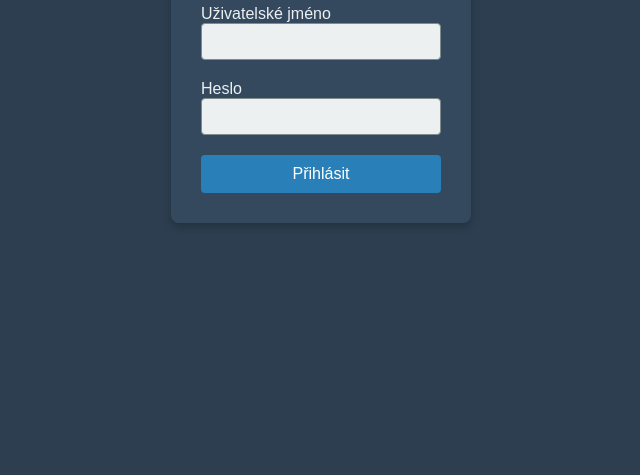
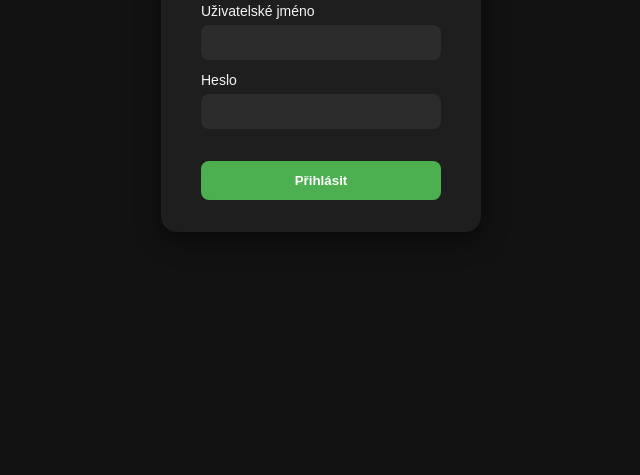
Before and after one commit to brtva1997/stranka, a website: page public/index.html in a window 1280 px wide. Shown: the part 325-800 px from the top of the page, without its empty margins (319-959 px from the left). Drawn offline with Linux system fonts and the light colour scheme.

Commit message:
Update style.css

```diff
--- a/public/css/style.css
+++ b/public/css/style.css
@@ -1,58 +1,52 @@
-* {
-  margin: 0;
-  padding: 0;
-  box-sizing: border-box;
+/* ---------- obecné ---------- */
+*{box-sizing:border-box;margin:0;padding:0}
+body{
+  font-family:Arial,Helvetica,sans-serif;
+  background:#121212;
+  color:#f5f5f5;
+  display:flex;
+  justify-content:center;
+  align-items:center;
+  min-height:100vh;
 }
+/* ---------- login ---------- */
+.login-container{
+  background:#1e1e1e;
+  padding:32px 40px;
+  border-radius:16px;
+  box-shadow:0 8px 24px rgba(0,0,0,.5);
+  width:320px;
+}
+.login-container h2{margin-bottom:24px;text-align:center}
+.login-container label{display:block;margin-bottom:12px;font-size:14px}
+.login-container input{
+  width:100%;padding:10px;border:none;border-radius:8px;
+  background:#2c2c2c;color:#fff;margin-top:6px
+}
+.login-container button{
+  width:100%;padding:12px;margin-top:20px;border:none;border-radius:8px;
+  background:#4caf50;color:#fff;font-weight:bold;cursor:pointer;
+  transition:background .3s
+}
+.login-container button:hover{background:#66bb6a}
 
-body {
-  font-family: 'Arial', sans-serif;
-  background-color: #2c3e50;
-  color: #ecf0f1;
-  display: flex;
-  justify-content: center;
-  align-items: center;
-  height: 100vh;
+/* ---------- dashboard ---------- */
+.dash-container{max-width:960px;width:90%}
+.dash-container h2{text-align:center;margin-bottom:8px}
+.total-paid{text-align:center;margin-bottom:16px;font-size:18px}
+table{
+  width:100%;border-collapse:collapse;margin-bottom:16px;
+  box-shadow:0 4px 12px rgba(0,0,0,.4)
 }
-
-.login-container {
-  background-color: #34495e;
-  padding: 30px;
-  border-radius: 8px;
-  box-shadow: 0 4px 8px rgba(0, 0, 0, 0.2);
-  width: 300px;
+th,td{padding:12px;text-align:center}
+th{background:#263238}
+tr:nth-child(even){background:#1d1d1d}
+tr:nth-child(odd){background:#242424}
+input[type=checkbox]{transform:scale(1.2)}
+.submit-btn{
+  display:block;margin:0 auto 12px;padding:10px 24px;
+  background:#4caf50;color:#fff;border:none;border-radius:8px;cursor:pointer;
+  transition:background .3s
 }
-
-.login-container h2 {
-  text-align: center;
-  margin-bottom: 20px;
-}
-
-.login-container label {
-  display: block;
-  margin-bottom: 5px;
-}
-
-.login-container input {
-  width: 100%;
-  padding: 10px;
-  margin-bottom: 15px;
-  border: 1px solid #7f8c8d;
-  border-radius: 4px;
-  background-color: #ecf0f1;
-  color: #2c3e50;
-}
-
-.login-container button {
-  width: 100%;
-  padding: 10px;
-  background-color: #2980b9;
-  color: white;
-  border: none;
-  border-radius: 4px;
-  cursor: pointer;
-  font-size: 16px;
-}
-
-.login-container button:hover {
-  background-color: #3498db;
-}
+.submit-btn:hover{background:#66bb6a}
+.logout{display:block;text-align:center;color:#90caf9}
```
